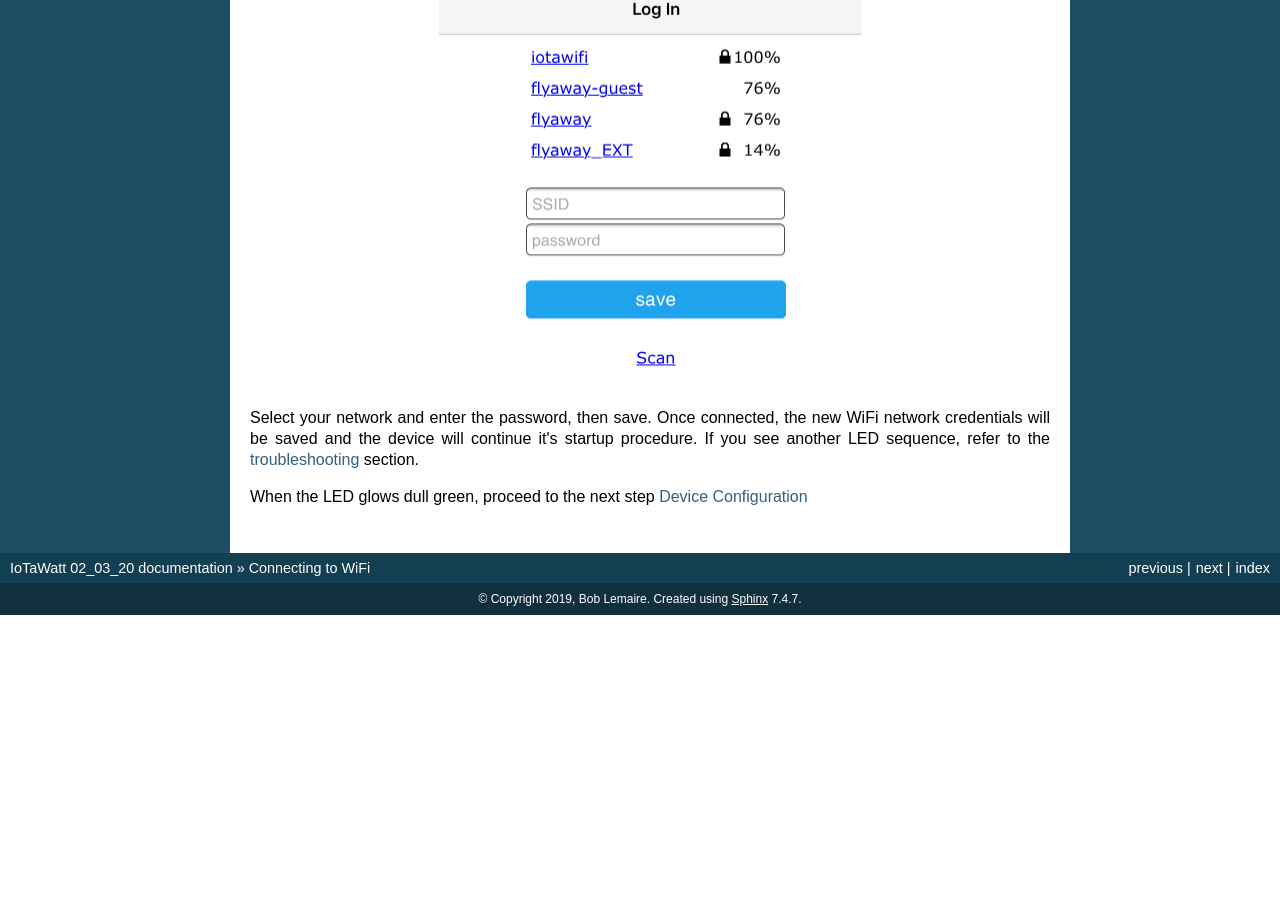
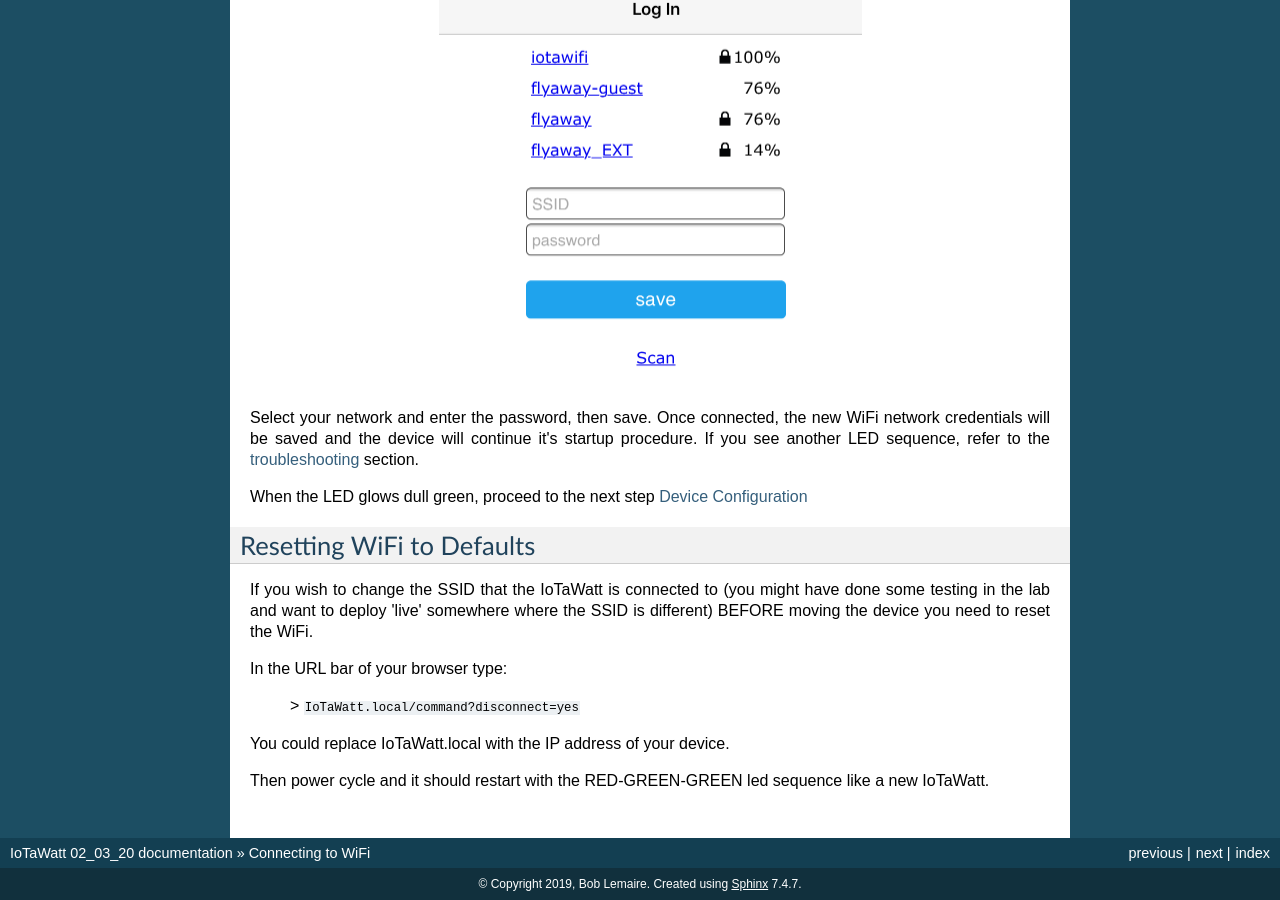
Before and after one commit to boblemaire/IoTaWatt, a Sphinx documentation site: the page built from Docs/connectWiFi.rst, in a window 1280 px wide and 900 px high, scrolled down 1230 px. Built offline with Sphinx 7.4.7, drawn with Linux system fonts in a browser that asks for light colours; formulas are drawn with MathJax 3; before the commit the page ends 1845 px from its top, so only the background shows below that; some of the changed text lies outside the part shown.

Commit message:
Added instructions to reset the WiFi
Included the instructions given in the forum on resetting the Wifi into the documentation

```diff
--- a/Docs/connectWiFi.rst
+++ b/Docs/connectWiFi.rst
@@ -60,3 +60,16 @@
 
 When the LED glows dull green, proceed to the next step
 `Device Configuration  <devConfig.html>`__
+
+Resetting WiFi to Defaults
+--------------------------
+
+If you wish to change the SSID that the IoTaWatt is connected to (you might have done some testing in the lab and want to deploy 'live' somewhere where the SSID is different) BEFORE moving the device you need to reset the WiFi.
+
+In the URL bar of your browser type:
+
+ > ``IoTaWatt.local/command?disconnect=yes``
+
+You could replace IoTaWatt.local with the IP address of your device.
+
+Then power cycle and it should restart with the RED-GREEN-GREEN led sequence like a new IoTaWatt.
```
